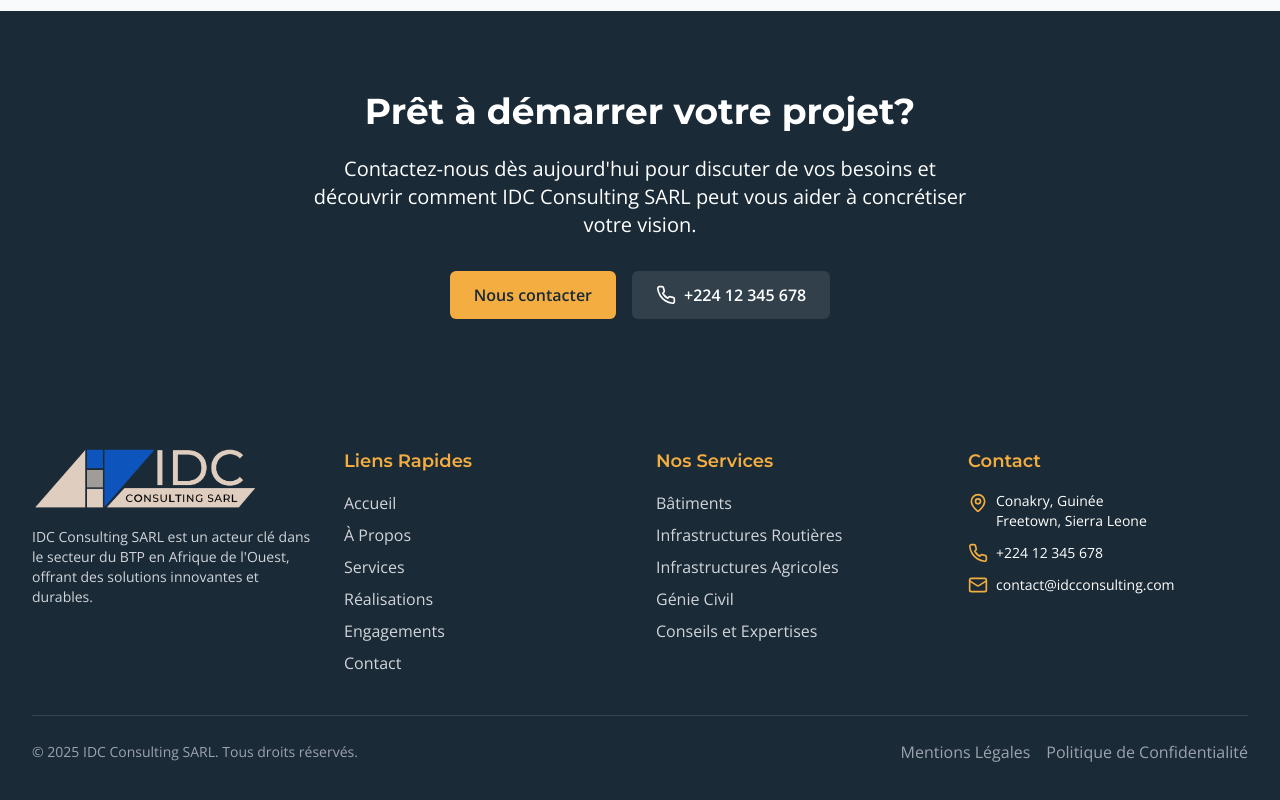
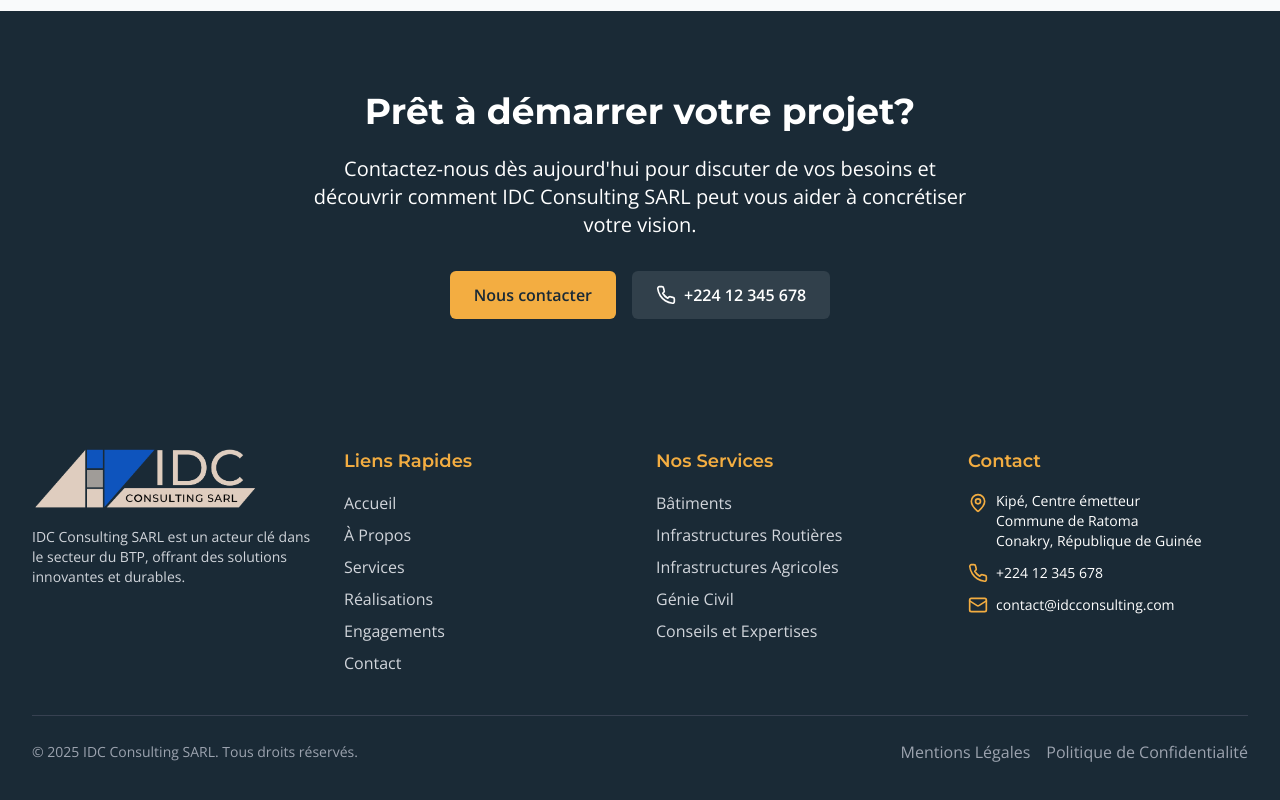
Before and after one commit to misterspe224/site-idc, a React (Vite) app: page / in a window 1280 px wide. Shown: the part 3839-4639 px from the top of the page. Built offline with nearby package versions, Linux system fonts and the light colour scheme.

Commit message:
Update footer and contact information
Update the footer text to remove the mention of "Afrique de l'Ouest".
Update the contact address to include "Kipé, Centre émetteur, Commune de Ratoma, Conakry, République de Guinée".

```diff
--- a/src/components/Footer.tsx
+++ b/src/components/Footer.tsx
@@ -17,7 +17,7 @@ const Footer = () => {
               className="h-16 invert"
             />
             <p className="mt-4 text-sm text-gray-300">
-              IDC Consulting SARL est un acteur clé dans le secteur du BTP en Afrique de l'Ouest,
+              IDC Consulting SARL est un acteur clé dans le secteur du BTP,
               offrant des solutions innovantes et durables.
             </p>
           </div>
@@ -54,8 +54,9 @@ const Footer = () => {
               <div className="flex items-start">
                 <MapPin className="h-5 w-5 mr-2 text-idc-gold shrink-0 mt-0.5" />
                 <span className="text-sm">
-                  Conakry, Guinée<br />
-                  Freetown, Sierra Leone
+                  Kipé, Centre émetteur<br />
+                  Commune de Ratoma<br />
+                  Conakry, République de Guinée
                 </span>
               </div>
               <div className="flex items-center">
```
